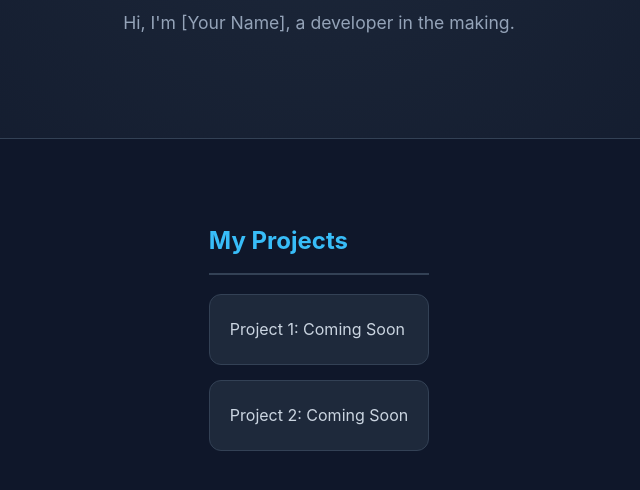
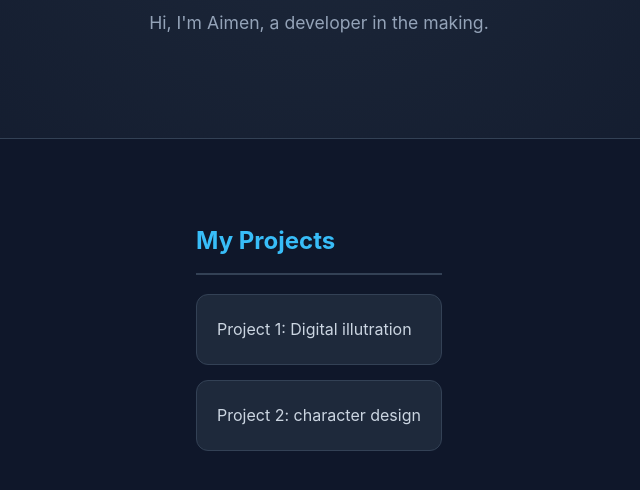
Before and after one commit to lolopechka/portfolio, a plain HTML site: page index.html in a window 1280 px wide. Shown: the part 202-692 px from the top of the page, without its empty margins (321-961 px from the left). Drawn offline with Linux system fonts and the light colour scheme.

Commit message:
Update index.html

```diff
--- a/index.html
+++ b/index.html
@@ -7,14 +7,14 @@
 <body>
     <header>
         <h1>Welcome to My Portfolio</h1>
-        <p>Hi, I'm [Your Name], a developer in the making.</p>
+        <p>Hi, I'm Aimen, a developer in the making.</p>
     </header>
 
     <section>
         <h2>My Projects</h2>
         <ul>
-            <li>Project 1: Coming Soon</li>
-            <li>Project 2: Coming Soon</li>
+            <li>Project 1: Digital illutration </li>
+            <li>Project 2: character design </li>
         </ul>
     </section>
 </body>
```
